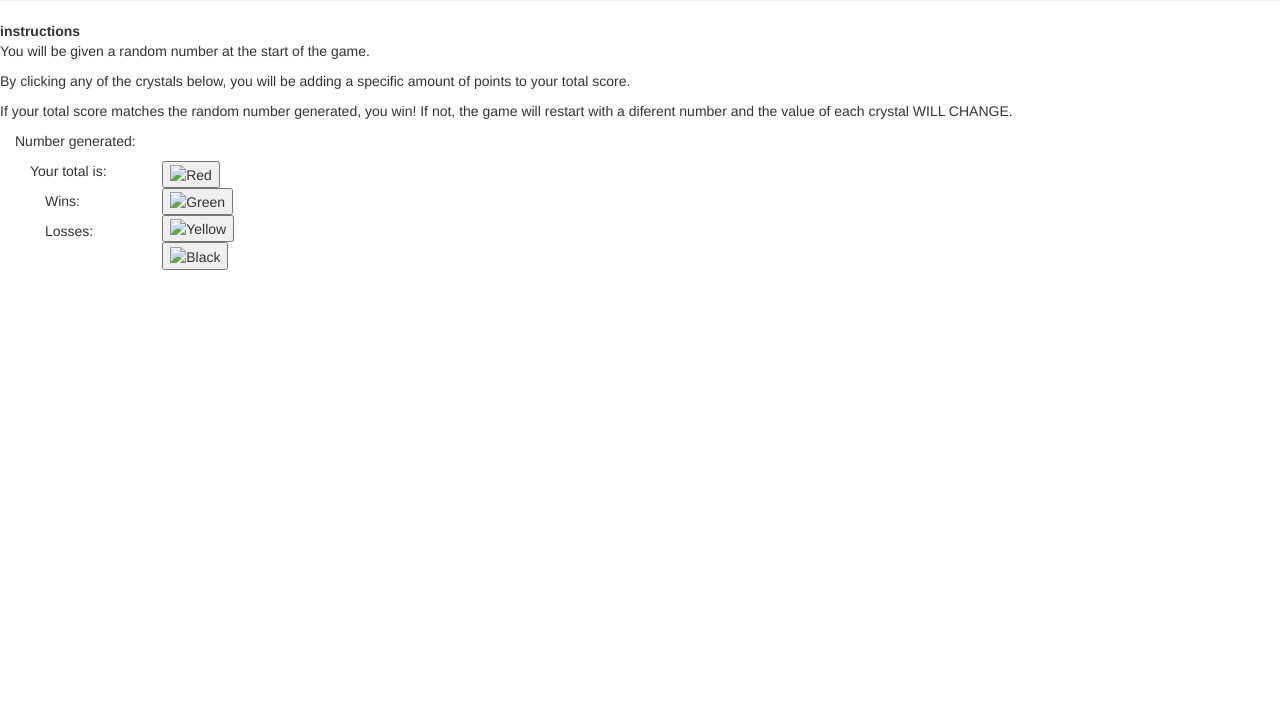
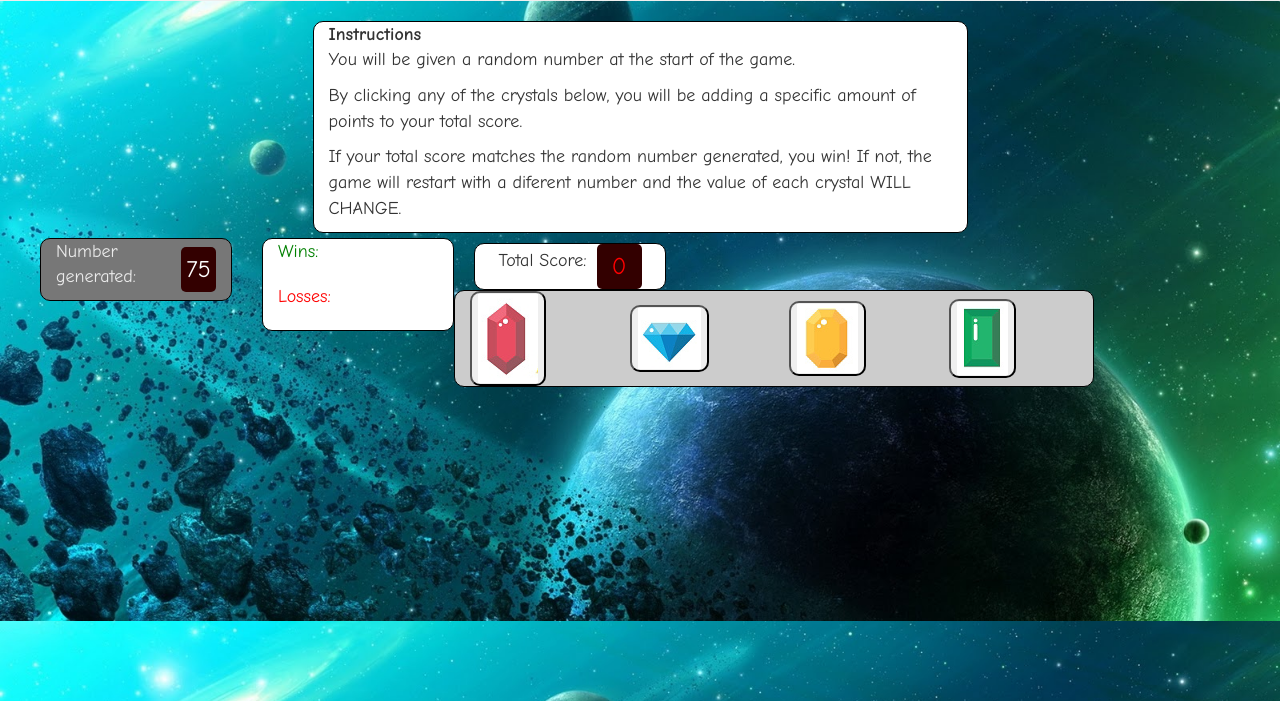
Before and after one commit to amertoukan/unit-4-game, a plain HTML site: page index.html in a window 1280 px wide. Shown: the part 99-800 px from the top of the page. Drawn offline with nearby package versions, Linux system fonts and the light colour scheme.

Commit message:
#005: javascript,css,html functional

```diff
--- a/CSS/style.css
+++ b/CSS/style.css
@@ -0,0 +1,114 @@
+body {
+    background-image:url("../images/background.jpg");
+    background-size: cover;
+    overflow-x: hidden;
+    font-family: comic sans ms !important;
+}
+.page-header{
+    color:#ffffff;
+}
+h2{
+    font-size:2em;
+}
+#instructions{
+    background-color:#fff;
+    width: 50%;
+    height:auto;
+    float:none;
+    margin:auto 25% ;
+}
+#randomNumDiv{
+    display: flex;
+    justify-content: center;
+    align-items: center;
+    background-color: #777777;
+    color:#ebebeb;
+    width: 15%;
+    height: 15%;
+    margin-left: 40px;
+    margin-top: 5px;
+}
+#randomNum, #score {
+    display: flex;
+    justify-content: center;
+    align-items: center;
+    background-color: #330000;
+    color: white;
+    border-radius: 5px;
+    width: 45px;
+    height: 45px;
+    font-size: 24px;
+    margin-left: 10px;
+}
+
+#winLoss {
+    display: flex;
+    flex-direction: column;
+    justify-content: center;
+    background-color: white;
+    width: 15%;
+    height: 15%;
+    margin-left: 30px;
+    margin-top: 5px;
+}
+#wins{
+    color:green;
+}
+#lose{
+    color:red;
+}
+
+#crystals {
+    display: flex;
+    justify-content: center;
+    align-items: center;
+    background-color: #cccccc;
+    width: 50%;
+    height: 20%;
+    margin-top: 10px;
+    margin-left: 10px;
+}
+
+#totalScore {
+    display: flex;
+    flex-direction: row;
+    justify-content: center;
+    align-items: center;
+    background-color: white;
+    width: 15%;
+    height: 10%;
+    margin-top: 10px;
+    margin-left: 20px;
+}
+
+#score {
+    color:  red;
+}
+p, strong {
+    font-size: 18px;
+}
+
+img:hover {
+    cursor: pointer;
+}
+
+#winLoss, #randomNumDiv, #totalScore, #crystals, #instructions {
+    border: 1px solid black;
+    border-radius: 10px;
+}
+
+button {
+    display: block;
+    border-radius: 10px;
+    outline: none;
+}
+
+button:hover {
+    box-shadow: 0 4px black;
+    top: 2px;
+}
+
+button:active {
+    box-shadow: none;
+    top: 2px;
+}
--- a/Javascript/game.js
+++ b/Javascript/game.js
@@ -5,16 +5,16 @@ $(document).ready(function(){
     var losses = 0;
     var totalScore = 0;
     var red = 0;
+    var blue = 0;
+    var yellow = 0;
     var green = 0;
-    var yellow = 0;
-    var black = 0;
     var randomNum = 0;
     console.log("Numbers reset");
 $("#score").html(totalScore);
 
 //Generating randomNum
 const generateRandomNum = function(){
-    let random = Math.floor(Math.random()*120+19);
+    let random = Math.floor(Math.random()*(120 - 19) + 19);
     randomNum += random;
     return random;
 }
@@ -22,33 +22,35 @@ $("#randomNum").html(generateRandomNum());
 
 //Generating random crystal numbers function
 const generateCrystalNum = function (){
-    let random = Math.floor(Math.random()*12+1);
+    let random = Math.floor (Math.random() * (12 - 1) +1 );
     return random;
 }
 //Generate random crystal function to each option
-const CrystNum = function (){
+const crystNum = function (){
 red += generateCrystalNum();
-green += generateCrystalNum();
+blue += generateCrystalNum();
 yellow += generateCrystalNum();
-black += generateCrystalNum() ;
+green += generateCrystalNum() ;
 }
-CrystNum();
-
+crystNum();
 //Assign button clicked to the right crystal
 $("button").on("click",function(){
     if (this.id === "red"){
         totalScore += red;
+    } else if (this.id === "blue"){
+        totalScore += blue;
+    } else if (this.id === "yellow"){
+        totalScore+= yellow;
     } else if (this.id === "green"){
         totalScore += green;
-    } else if (this.id === "yellow"){
-        totalScore+= yellow;
-    } else if (this.id === "black"){
-        totalScore += black;
     }
+//setting total score to the value pressed
+$("#score").html(totalScore);
+winOrLose();
 });
 const winOrLose = function(){
     if (totalScore === randomNum){
-        wins += 1
+        wins += 1;
         $("#win").html(wins);
         alert ("Winner Winner Chicken Dinner!");
         reset();
@@ -61,14 +63,14 @@ const winOrLose = function(){
 }
 //Resetting all values to zero
 const reset = function () {
-    totalScore = 0;
-    red = 0;
-    green = 0;
-    yellow = 0;
-    black = 0;
-    randomNum = 0;
-   CrystNum();
-   $("#randomNum").html(randomNum += generateRandomNum());
+totalScore = 0;
+red = 0;
+blue = 0;
+yellow = 0;
+green = 0;
+randomNum = 0;
+crystNum();
+$("#randomNum").html(randomNum += generateRandomNum());
 }
 
-})
+});
--- a/index.html
+++ b/index.html
@@ -4,9 +4,9 @@
 
         <title> Crystal Collector</title>
         <link rel="stylesheet" type="text/css" href="./CSS/reset.css">
-        <link rel="stylesheet" type="text/css" href="/CSS/style.css">
+        <link rel="stylesheet" type="text/css" href="./CSS/style.css">
         <script src="https://code.jquery.com/jquery-3.3.1.min.js" integrity="sha256-FgpCb/KJQlLNfOu91ta32o/NMZxltwRo8QtmkMRdAu8=" crossorigin="anonymous"></script>
-        <script src="assets/javascript/game.js"></script>
+
         <link rel="stylesheet" href="https://maxcdn.bootstrapcdn.com/bootstrap/3.3.7/css/bootstrap.min.css" integrity="sha384-BVYiiSIFeK1dGmJRAkycuHAHRg32OmUcww7on3RYdg4Va+PmSTsz/K68vbdEjh4u" crossorigin="anonymous">
     </head>
 <body>
@@ -15,7 +15,7 @@
     </div>
     <div class="row">
         <div class="col-md-12" id="instructions">
-            <strong>instructions</strong>
+            <strong>Instructions</strong>
         <p>You will be given a random number at the start of the game.</p>
         <p>By clicking any of the crystals below, you will be adding a specific amount of points to your total score. </p>
         <p>If your total score matches the random number generated, you win! If not, the game will restart with a diferent number and the value of each crystal WILL CHANGE.</p>
@@ -26,23 +26,30 @@
         <!-- Random Number-->
 <div class="col-md-4" id="randomNumDiv">
     <p>Number generated: <div id="randomNum"></div></p>
-<!--Total Score-->
+    </div>
+    <!--Win Loss -->
+        <div class="col-md-4" id="winLoss">
+                <p id="wins">Wins: <div id="win"></div></p>
+                <p id="lose">Losses: <div id="loss"></p></div>
+            </div>
+            <!--Total Score-->
     <div class="col-md-4" id="totalScore">
-        <p>Your total is: <div id="score"></div></p>
-    <!--Win Loss -->
-        <div class="col-md-4" id="WinLoss">
-                <p>Wins: <div id="win"></div></p>
-                <p>Losses: <div id="loss"</p>
-            </div>
+            <p>Total Score: <div id="score"></div></p>
     </div>
-</div>
+    </div>
 <div class="row" id="crystals">
     <div class="col-md-3">
-        <button id="red"><img src="" alt="Red"></button>
-        <button id="green"><img src="" alt="Green"></button>
-        <button id="yellow"><img src="" alt="Yellow"></button>
-        <button id="black"><img src="" alt="Black"></button>
-    </div>
+        <button id="red"><img src="./images/red.png" alt="Red"></button></div>
+    <div class="col-md-3">
+            <button id="blue"><img src="./images/blue.png" alt="Blue"></button>
+        </div>
+    <div class="col-md-3">
+            <button id="yellow"><img src="./images/yellow.png" alt="Yellow"></button>
+        </div>
+    <div class="col-md-3">
+        <button id="green"><img src="./images/green.png" alt="Green"></button>
+        </div>
 </div>
+<script src="./Javascript/game.js"></script>
 </body>
 </html>
```
Also changed, not shown: images/background.jpg (added), 1 other file.
